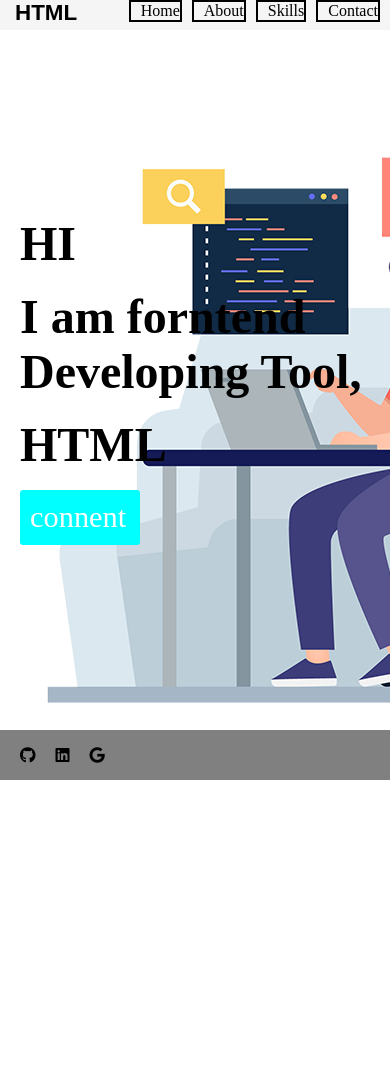
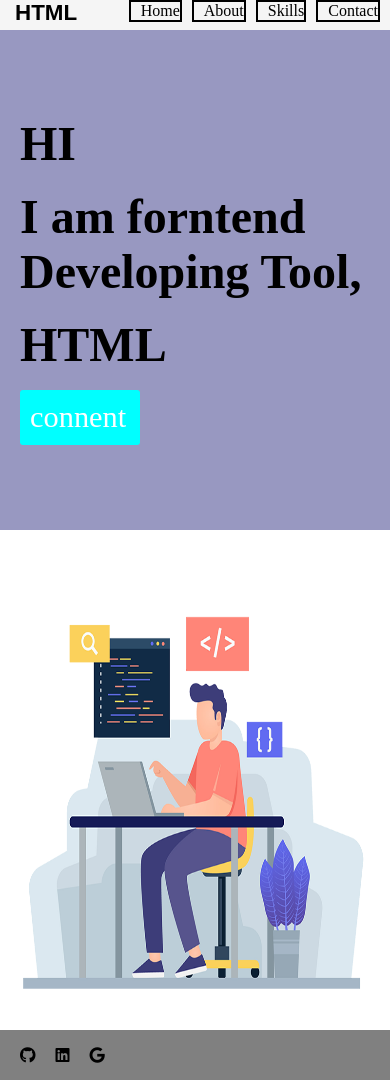
Before and after one commit to 04217/responsivewebpage, a plain HTML site: page index.html in a window 390 px wide. Before the commit the page ends 844 px from the top, so only its background shows below. Drawn offline with Linux system fonts and the light colour scheme.

Commit message:
update nav

```diff
--- a/index.html
+++ b/index.html
@@ -17,10 +17,15 @@
             </ul>
         </header>
         <nav>
+            <div class="one">
             <h1>HI</h1><br>
             <h1> I am forntend Developing Tool,</h1><br>
             <h1> HTML</h1><br>
             <a href="#">connent</a>
+        </div>
+        <div class="two">
+            <img src ="image/dev.png">
+        </div>
         </nav>
         <footer>
             <i class="fa-brands fa-github"></i>
--- a/style.css
+++ b/style.css
@@ -42,13 +42,31 @@ a:hover{
     text-decoration: underline;
 }
 nav{
-    background-image: url(image/dev.png);
     width:1000px;
     height:700px;
+    margin: auto;
+}
+nav .one{
+    width:500px;
+    height:700px;
+    background-color:rgb(152, 152, 193);
+    float:left;
     display: flex;
     justify-content: center;
     align-items: left;
     flex-direction: column;
+}
+
+nav .two{
+    width:500px;
+    height:700px;
+    float:right;
+
+}
+
+.two img{
+    width:500px;
+    height: 700px;
 }
 nav h1{
     color:black;
@@ -68,7 +86,7 @@ nav a{
     text-decoration: none;
     margin-left: 20px;
 }
-  footer{
+footer{
     width:1000px;
     height:50px;
     background-color:gray;
@@ -120,14 +138,34 @@ nav a{
         text-decoration: underline;
     }
     nav{
-        background-image: url(image/dev.png);
+
         width:100%;
-        height:700px;
+        height:auto;
+        margin: auto;
+    }
+    nav .one{
+        width:100%;
+        height:500px;
+        background-color:rgb(152, 152, 193);
+        float:left;
         display: flex;
         justify-content: center;
         align-items: left;
         flex-direction: column;
     }
+
+    nav .two{
+        width:100%;
+        height:500px;
+        float:right;
+
+    }
+
+    .two img{
+        width:100%;
+        height: 500px;
+    }
+
     nav h1{
         color:black;
         margin-left: 20;
@@ -200,14 +238,31 @@ nav a{
     }
 
     nav{
-        background-image: url(image/dev.png);
         width:100%;
         height:700px;
+        margin: auto;
+    }
+    nav .one{
+        width:100%;
+        height:500px;
+        background-color:rgb(152, 152, 193);
+        float:left;
         display: flex;
         justify-content: center;
         align-items: left;
         flex-direction: column;
-        overflow:auto;
+    }
+
+    nav .two{
+        width:100%;
+        height:500px;
+        float:left;
+
+    }
+
+    .two img{
+        width:100%;
+        height: 500px;
     }
     nav h1{
         color:black;
```
